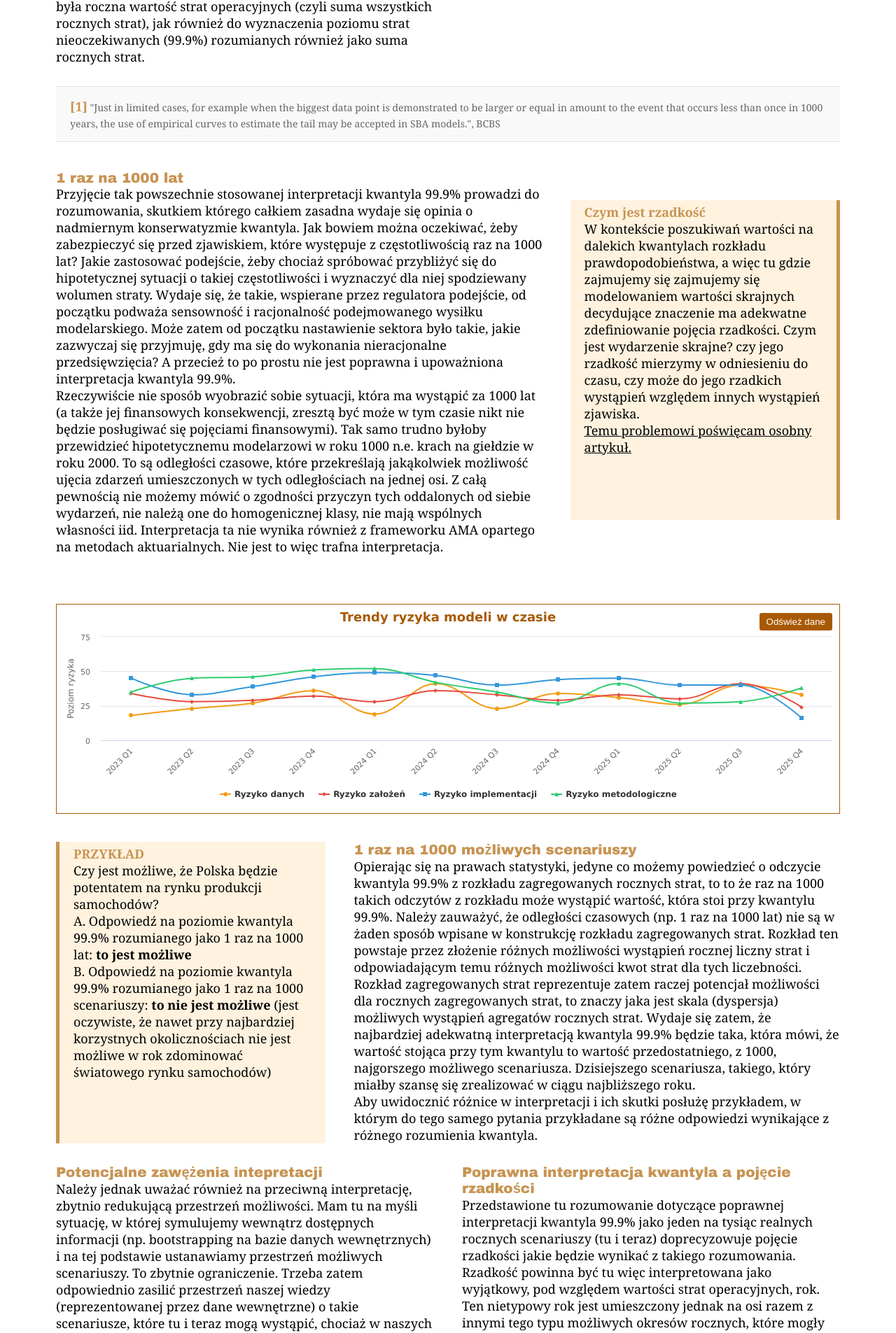
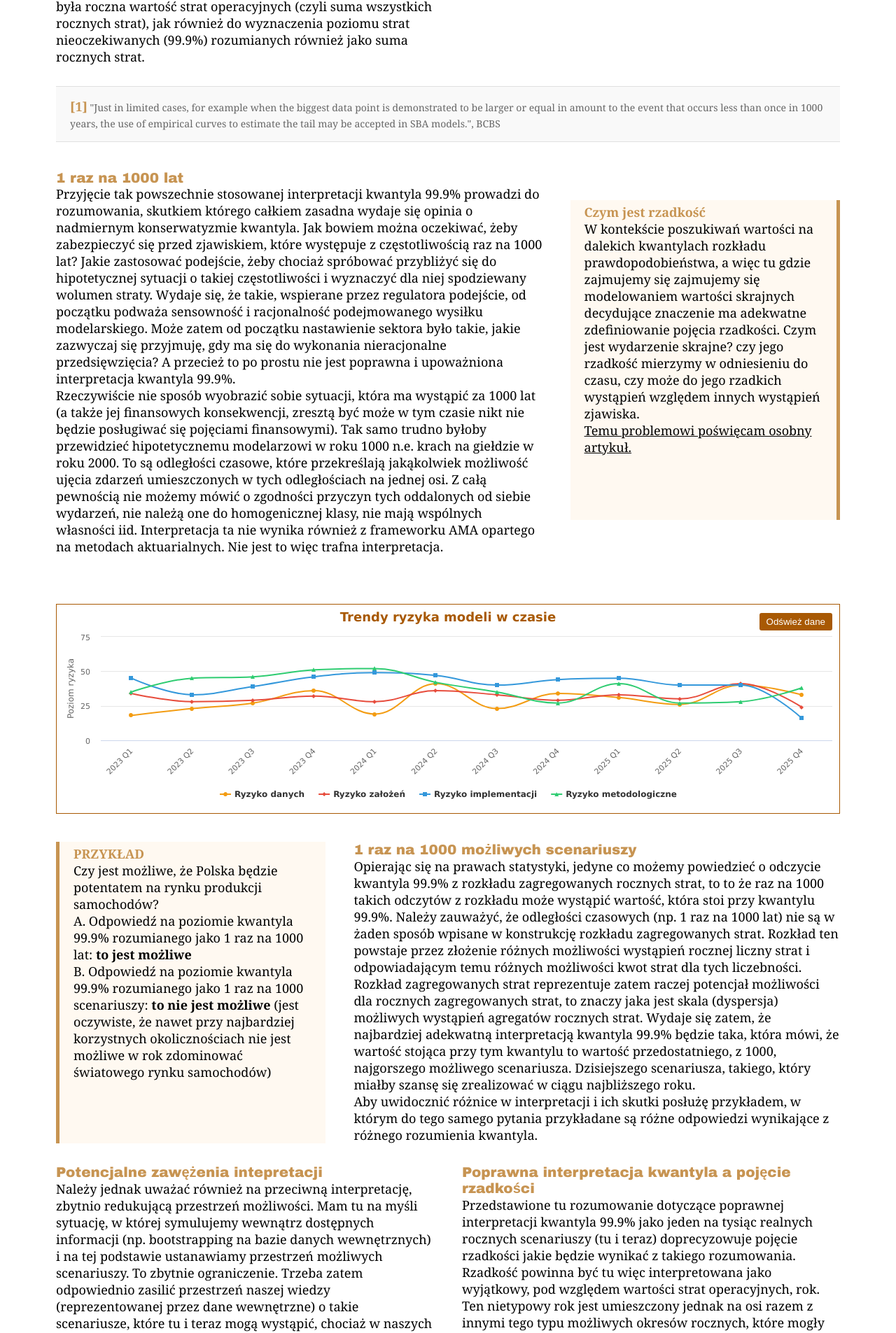
Before and after one commit to MaciejBuczak/risk-research, a Jekyll site: the page built from art-oprisk-kw999_v3_4.md, in a window 1280 px wide. Shown: the part 1131-3036 px from the top of the page at 70% size. Built offline with Jekyll 4.4.1, drawn with Linux system fonts in a browser that asks for light colours.

Commit message:
Update art-oprisk-kw999-layout_v3_4.html

```diff
--- a/_layouts/art-oprisk-kw999-layout_v3_4.html
+++ b/_layouts/art-oprisk-kw999-layout_v3_4.html
@@ -950,7 +950,7 @@
           </div>
 
           <!-- Element O 3.2 -->
-          <div class="ryzmod-orange-box" style="width: 35%; background-color: #fff2df; margin-top: 43px; margin-bottom: 80px; padding-left: 20px; padding-right: 20px; padding-top: 5px; padding-bottom: 5px; border-right: 5px solid #c79452; position: relative;">
+          <div class="ryzmod-orange-box" style="width: 35%; background-color: #fff9f1; margin-top: 43px; margin-bottom: 80px; padding-left: 20px; padding-right: 20px; padding-top: 5px; padding-bottom: 5px; border-right: 5px solid #c79452; position: relative;">
             <h3 style="color: #c79452;">Czym jest rzadkość</h3>
             <p>W kontekście poszukiwań wartości na dalekich kwantylach rozkładu prawdopodobieństwa, a więc tu gdzie zajmujemy się zajmujemy się modelowaniem wartości skrajnych decydujące znaczenie ma adekwatne zdefiniowanie pojęcia rzadkości. Czym jest wydarzenie skrajne? czy jego rzadkość mierzymy w odniesieniu do czasu, czy może do jego rzadkich wystąpień względem innych wystąpień zjawiska.</p>
           <p><u>Temu problemowi poświęcam osobny artykuł.</u></p>
@@ -1165,7 +1165,7 @@
         <!-- NOWE ELEMENTY: O5.1 i T 5.2 -->
         <div class="ryzmod-o51-container" style="gap: 20px;">
           <!-- Kolorowy prostokąt po lewej -->
-          <div class="ryzmod-o51-box" style="background-color: #fff2df; padding-left: 20px; padding-right: 20px; padding-top: 5px; padding-bottom: 5px; border-left: 5px solid #c79452">
+          <div class="ryzmod-o51-box" style="background-color: #fff9f1; padding-left: 20px; padding-right: 20px; padding-top: 5px; padding-bottom: 5px; border-left: 5px solid #c79452">
             <h3 style="color: #c79452;">PRZYKŁAD</h3>
             <p>Czy jest możliwe, że Polska będzie potentatem na rynku produkcji samochodów?</p>
             <p>A. Odpowiedź na poziomie kwantyla 99.9% rozumianego jako 1 raz na 1000 lat: <b>to jest możliwe</b></p>
```
